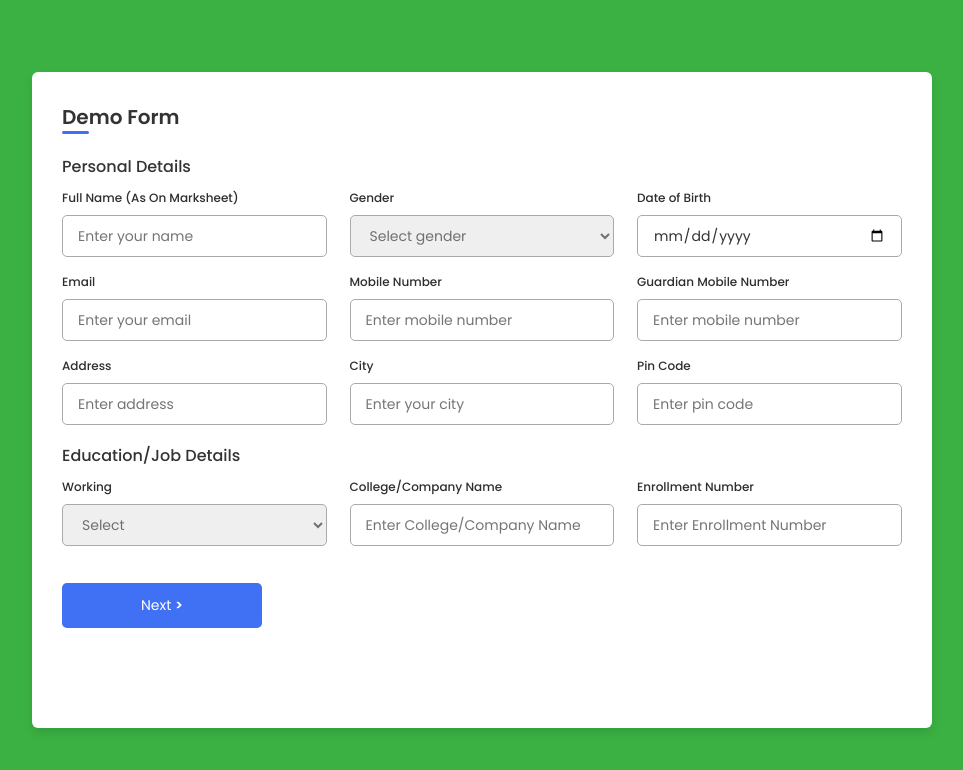
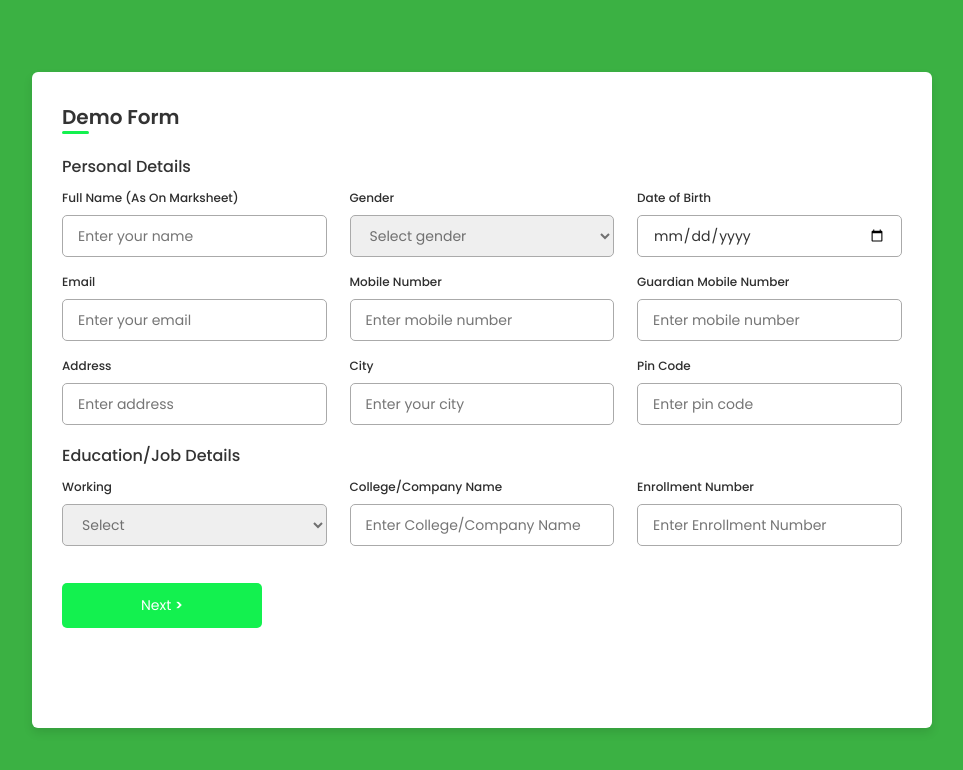
Before and after one commit to Ayushkhodankar/registration.github.io, a plain HTML site: page index.html in a window 1280 px wide. Shown: the whole page, without its empty margins (158-1121 px from the left). Drawn offline with Linux system fonts and the light colour scheme.

Commit message:
initial commit

```diff
--- a/style.css
+++ b/style.css
@@ -37,7 +37,7 @@ body{
     height: 3px;
     width: 27px;
     border-radius: 8px;
-    background-color: #4070f4;
+    background-color: #13f14f;
 }
 .container form{
     position: relative;
@@ -125,7 +125,7 @@ form .fields .input-field{
     color: #fff;
     border-radius: 5px;
     margin: 25px 0;
-    background-color: #4070f4;
+    background-color: #13f14f;
     transition: all 0.3s linear;
     cursor: pointer;
 }
@@ -134,7 +134,7 @@ form .fields .input-field{
     font-weight: 400;
 }
 form button:hover{
-    background-color: #265df2;
+    background-color: #046627;
 }
 form button i,
 form .backBtn i{
```
